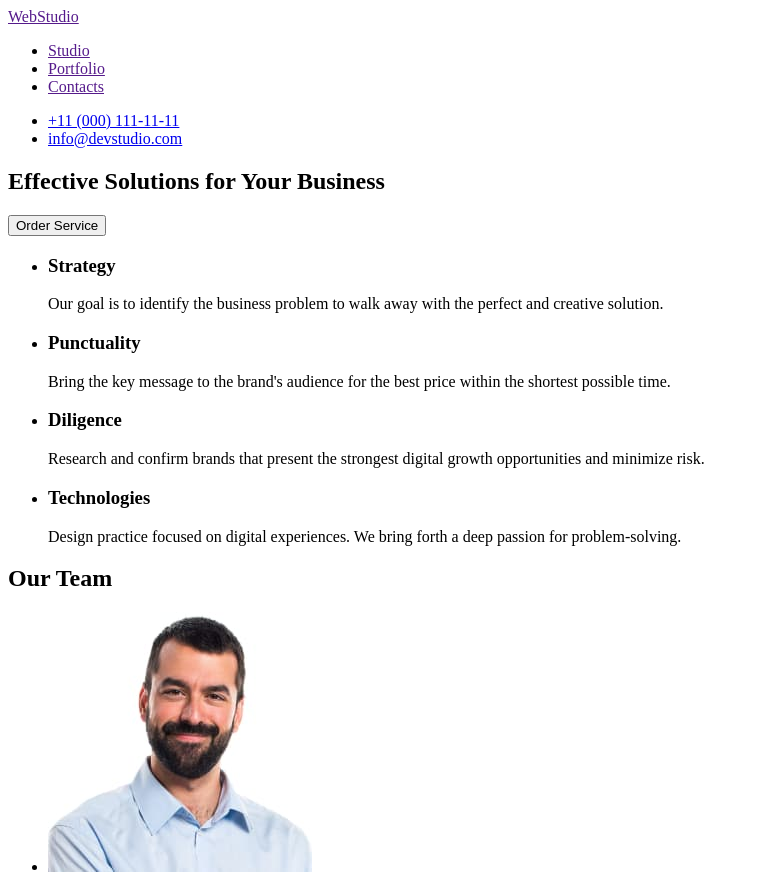
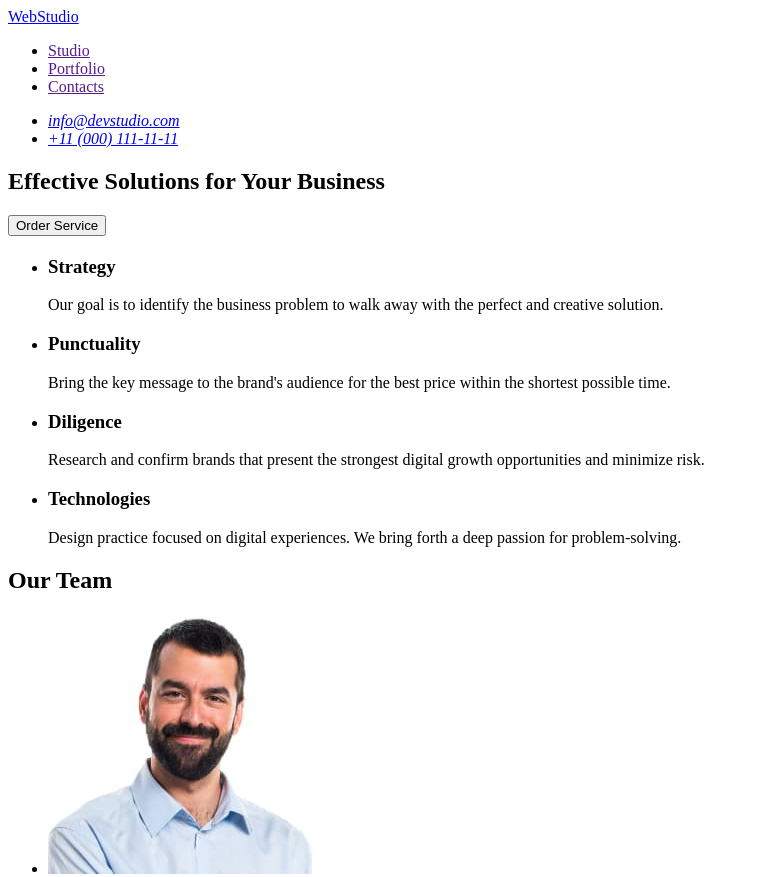
Before and after one commit to LiudmylaMazur/goit-markup107-hw-01, a plain HTML site: page index.html in a window 1280 px wide. Shown: the top 877 px of the page, without its empty margins (0-759 px from the left). Drawn offline with Linux system fonts and the light colour scheme.

Commit message:
corrected

```diff
--- a/index.html
+++ b/index.html
@@ -7,18 +7,20 @@
   </head>
   <body>
     <header>
-      <a href="">WebStudio</a>
       <nav>
+        <a href="./index.html">WebStudio</a>
         <ul>
           <li><a href="">Studio</a></li>
           <li><a href="">Portfolio</a></li>
           <li><a href="">Contacts</a></li>
         </ul>
       </nav>
-      <ul>
-        <li><a href="tel:+110001111111">+11 (000) 111-11-11</a></li>
-        <li><a href="mailto:info@devstudio.com">info@devstudio.com</a></li>
-      </ul>
+      <address>
+        <ul>
+          <li><a href="mailto:info@devstudio.com">info@devstudio.com</a></li>
+          <li><a href="tel:+110001111111">+11 (000) 111-11-11</a></li>
+        </ul>
+      </address>
     </header>
     <main>
       <section>
@@ -26,6 +28,7 @@
         <button type="button">Order Service</button>
       </section>
       <section>
+        <h2></h2>
         <ul>
           <li>
             <h3>Strategy</h3>
@@ -104,7 +107,7 @@
       </section>
     </main>
     <footer>
-      <a href="">WebStudio</a>
+      <a href="./index.html">WebStudio</a>
       <p>
         Increase the flow of customers and sales for your business with digital
         marketing & growth solutions.
```
